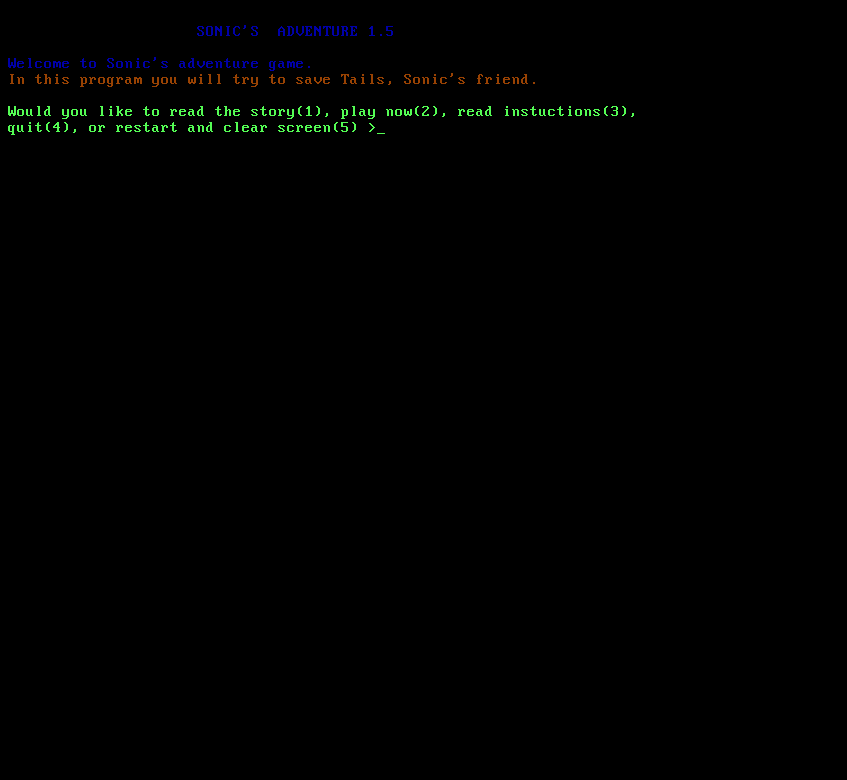
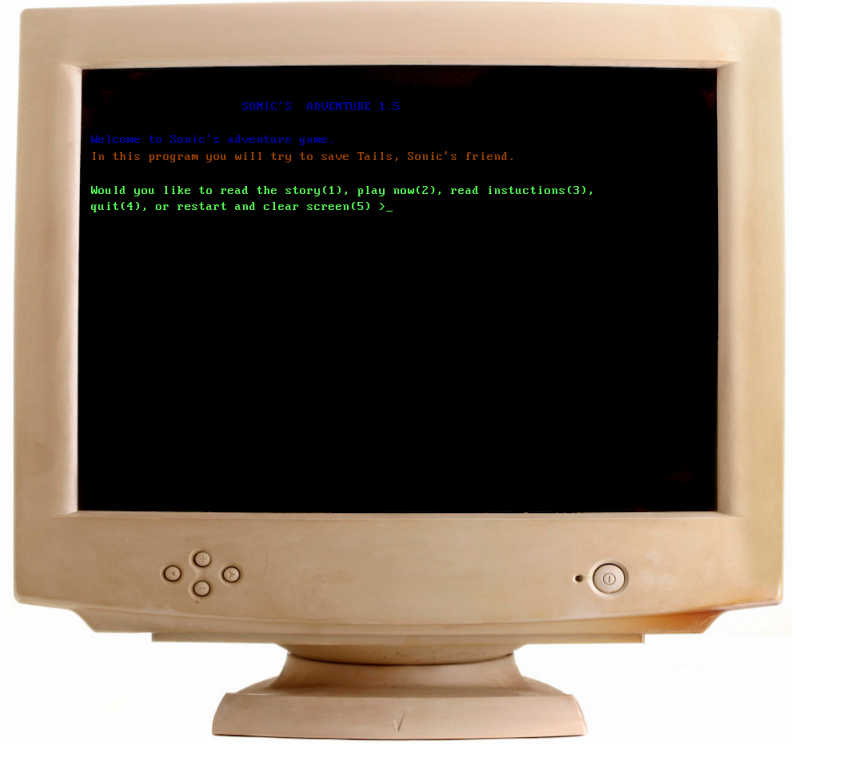
Before and after one commit to thepaul/adventur.exe, a plain HTML site: page adventur.html in a window 1280 px wide. Shown: the whole page, without its empty margins (0-847 px from the left). Drawn offline with nearby package versions, Linux system fonts and the light colour scheme.

Commit message:
put game in an old monitor
to make it more JT

```diff
--- a/adventur.html
+++ b/adventur.html
@@ -6,16 +6,50 @@
 <title>SONIC'S &nbsp;ADVENTURE 1.5</title>
 <link rel="stylesheet" href="vgafont/vgafontface.css" />
 <style>
+html {
+    width: 100%;
+    height: 100%;
+    padding: 0;
+    margin: 0;
+}
 body {
-    background-color: black;
+    background-color: white;
+    min-height: 100%;
+    width: 100%;
+    height: 100%;
+    padding: 0;
+    margin: 0;
+}
+
+div#monitor {
+    height: 93vmin;
+    width: 99vmin;
+    position: absolute;
+}
+
+img {
+    top: 0;
+    left: 0;
+    height: 100%;
+    width: 100%;
+    position: relative;
 }
 
 div#game {
-    width: 100%;
-    height: 25em;
+    width: 78%;
+    height: 56%;
+    left: 11.5%;
+    top: 11%;
+    position: absolute;
     overflow: auto;
     font-family: 'more_perfect_dos_vgaregular',monospace;
+    font-size: 1.6vmin;
     color: #fcfcfc;
+    white-space: nowrap;
+}
+
+div#game span {
+    line-height: 2.10vmin;
 }
 
 span.black         { color: #000000; }
@@ -38,7 +72,10 @@
 </head>
 <body>
 
-<div id="game"></div>
+<div id="monitor">
+  <img src="img/jtstylemonitor.jpg" />
+  <div id="game"></div>
+</div>
 
 <script src="http://ajax.googleapis.com/ajax/libs/jquery/1.7.2/jquery.min.js" type="text/javascript"></script>
 <script type="text/javascript">
```
Also changed, not shown: img/jtstylemonitor.jpg (added).
